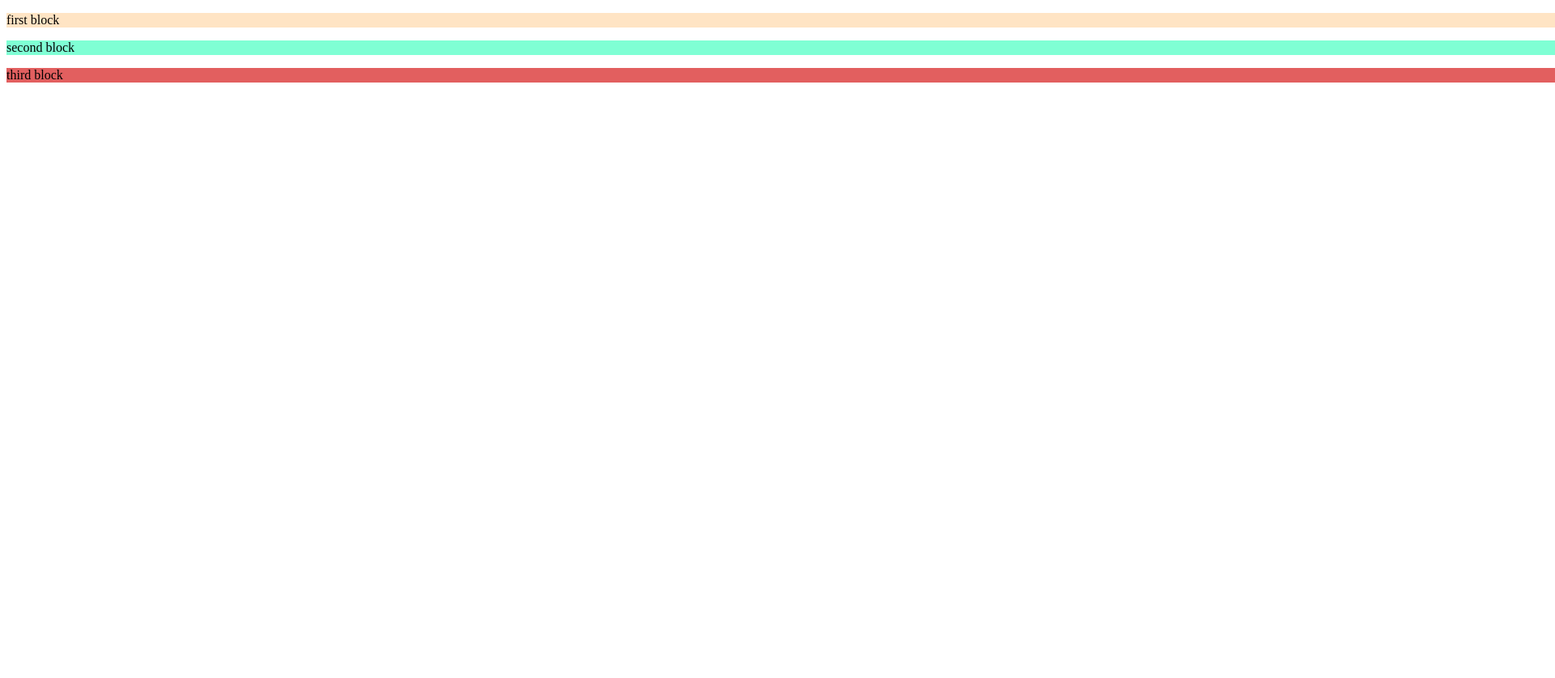
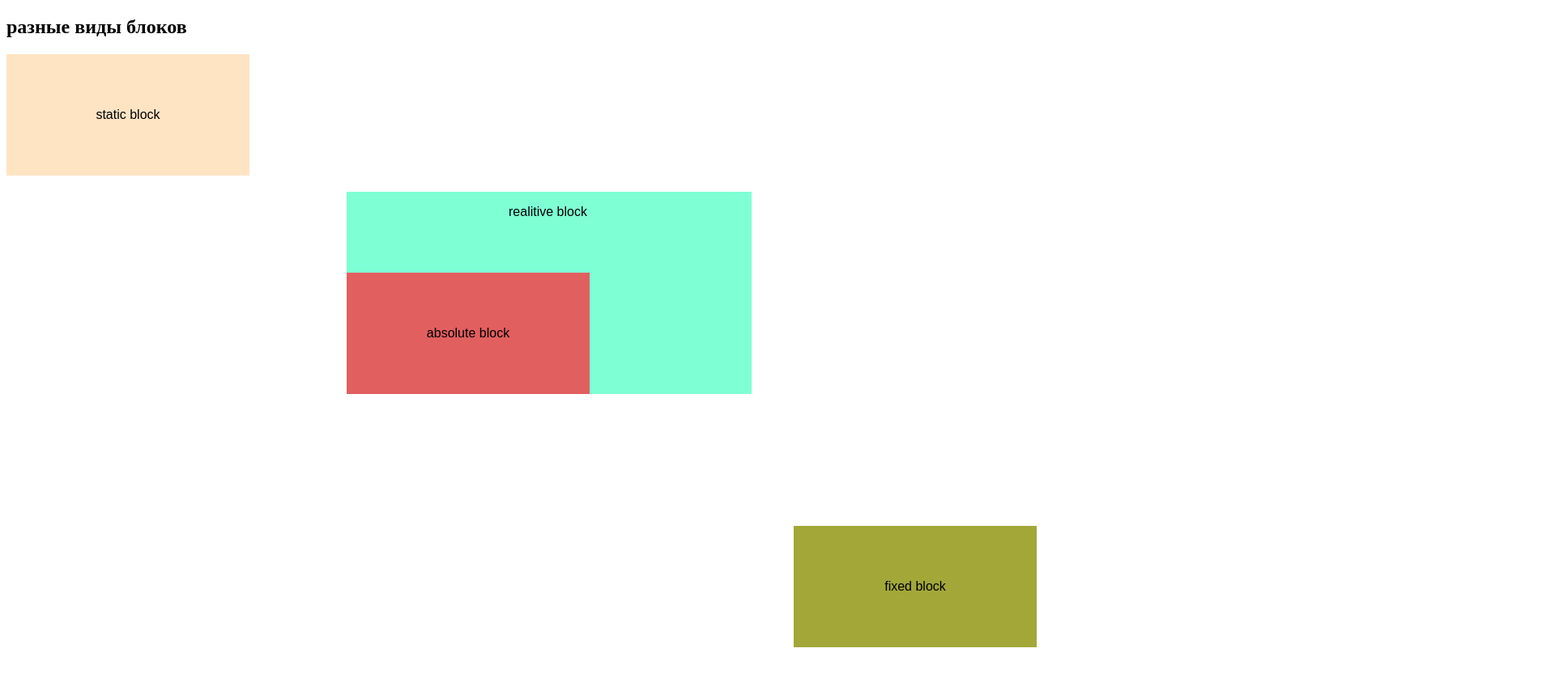
Before and after one commit to nuras1l/week4, a plain HTML site: page index4.3.html in a window 1280 px wide. Shown: the top 838 px of the page at 81% size, 1920 px wide, since content can reach past the window. Before the commit the page ends 800 px from the top, so only its background shows below. Drawn offline with Linux system fonts and the light colour scheme.

Commit message:
Позиционирование элементов

```diff
--- a/index4.3.html
+++ b/index4.3.html
@@ -7,13 +7,20 @@
         <link rel="stylesheet" href="style4.3.css">
     </head>
     <body>
-        <div class="first">
-            <p>first block</p>
+        <h2 class="sticky">
+            разные виды блоков
+        </h2>
+        <div class="static">
+            <p class="p1">static block</p>
         </div>
-        <div class="second">
-            <p>second block</p>
+        <div class="realitive">
+            <p class="p2">realitive block</p>
         </div>
-        <div class="third">
-            <p>third block</p>
+        <div class="absolute">
+            <p class="p3">absolute block</p>
         </div>
+        <div class="fixed">
+            <p class="p4">fixed block</p>
+        </div>
+
     </body>
--- a/style4.3.css
+++ b/style4.3.css
@@ -1,15 +1,67 @@
-body {
-width: 2000px;}
+body{
+    width: 1440px;
+    height: 3000px;
+}
 
+.static {
+    position: static;
+    background-color: bisque;
+    display: flex;
+    width: 300px;
+    height: 150px;
+    align-items: center;
+}
+.p1{
+    margin: auto;
+    font-family: sans-serif;
+}
 
-.first {
-position: static;
-background-color: bisque;}
+.realitive {
+    position: relative;
+    background-color: aquamarine;
+    width: 500px;
+    height: 250px;
+    align-items: center;
+    display: flex;
+    align-items:start;
+    margin: 20px 50px 20px 420px ;
+}
+.p2 {
+    margin-left: 200px;
+    font-family: sans-serif;
+}
 
-.second {
-position: static;
-background-color: aquamarine;}
+.absolute {
+    position: absolute;
+    background-color: rgb(226, 95, 95);
+    width: 300px;
+    height: 150px;
+    align-items: center;
+    display: flex;
+    align-items: center;
+    margin: -170px 50px 20px 420px ; ;
+}
+.p3 {
+    margin: auto;
+    font-family: sans-serif;
+}
 
-.third {
-position: static;
-background-color: rgb(226, 95, 95);}
+.fixed {
+    position: fixed;
+    background-color: rgb(162, 167, 56);
+    width: 300px;
+    height: 150px;
+    display: flex;
+    bottom: 0px;
+    right: 0px;
+    align-items: center;
+}
+.p4 {
+    margin: auto;
+    font-family: sans-serif;
+}
+
+.sticky {
+    position: sticky;
+    top: 0px;
+}
```
